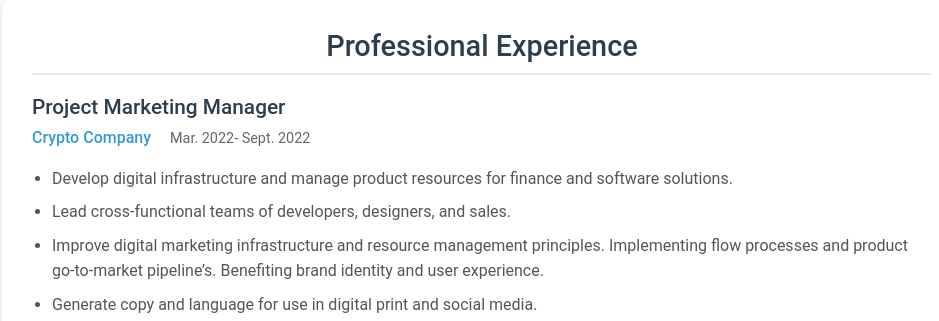
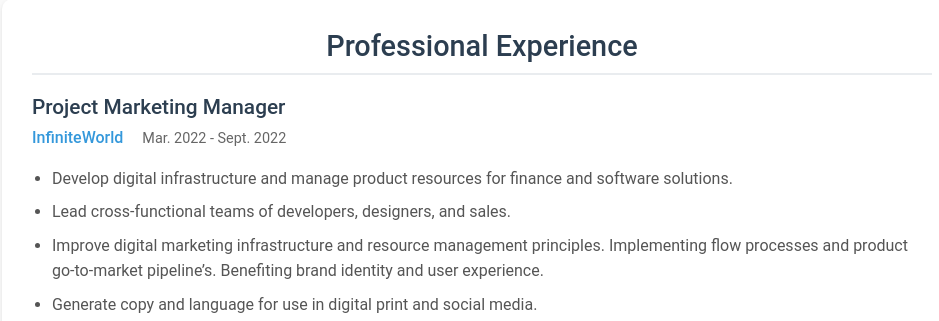
Before and after one commit to woodhalljames/james_blog, a Django app: page /business/ in a window 1280 px wide. Shown: the part 1279-1600 px from the top of the page, without its empty margins (158-1097 px from the left). Run offline with Django 5.2, Linux system fonts and the light colour scheme; data that the repository does not hold is empty; parts of the project's set-up code (start-up, migrations or seed data) failed here and were passed over; some libraries are stand-ins or nearby versions.

Commit message:
infinitelame, lol

```diff
--- a/blog/templates/business.html
+++ b/blog/templates/business.html
@@ -82,8 +82,8 @@
         <div class="experience-item">
             <div class="experience-header">
                 <h3>Project Marketing Manager</h3>
-                <span class="company">Crypto Company</span>
-                <span class="dates">Mar. 2022- Sept. 2022</span>
+                <span class="company">InfiniteWorld</span>
+                <span class="dates">Mar. 2022 - Sept. 2022</span>
             </div>
             <ul class="experience-details">
                 <li>Develop digital infrastructure and manage product resources for finance and software solutions.</li>
```
